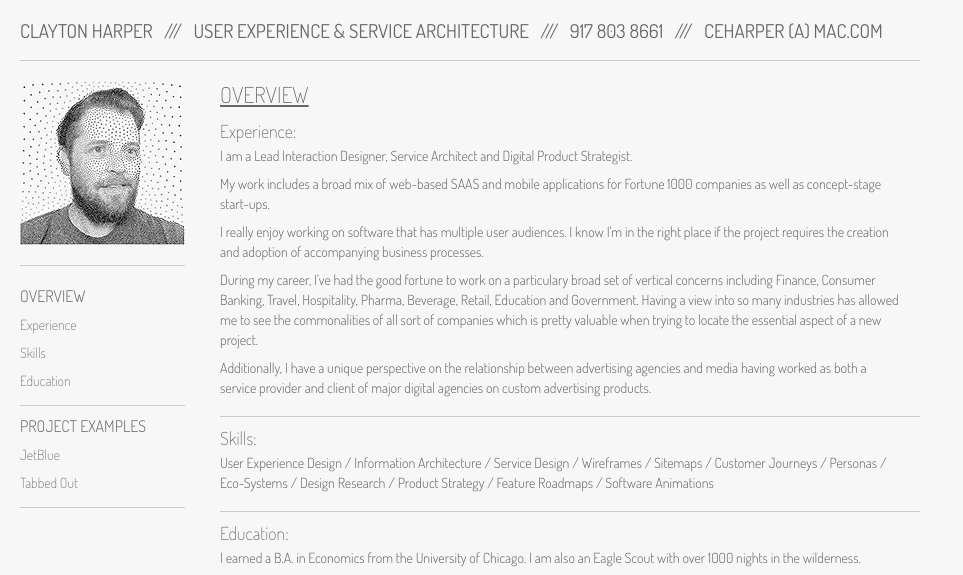
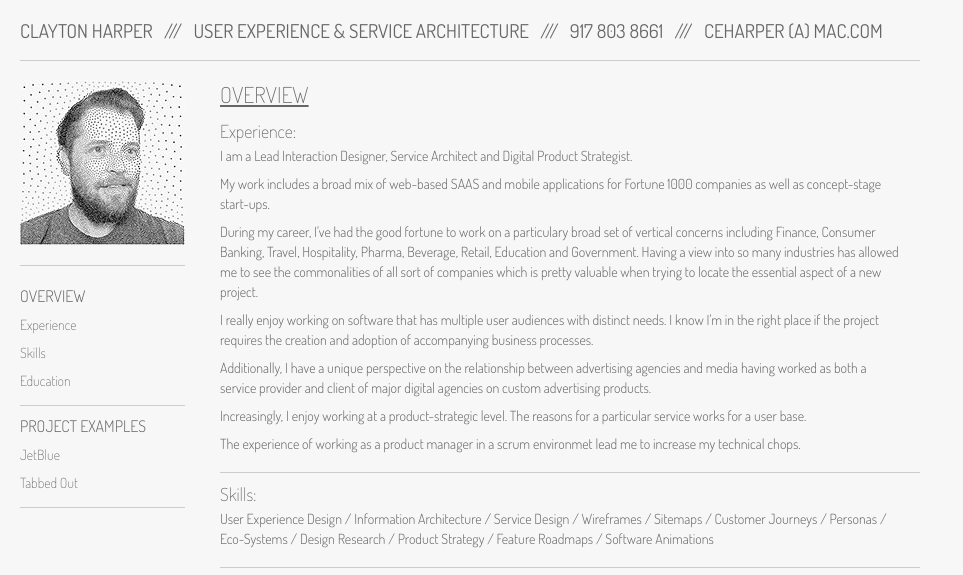
Before and after one commit to therealclay/therealclay.github.io, a plain HTML site: page index.html in a window 1280 px wide. Shown: the top 575 px of the page, without its empty margins (0-963 px from the left). Drawn offline with Linux system fonts and the light colour scheme.

Commit message:
Content Updates

```diff
--- a/index.html
+++ b/index.html
@@ -114,9 +114,11 @@
         <h3>Experience:</h3>
         <p>I am a Lead Interaction Designer, Service Architect and Digital Product Strategist.</p>
         <p>My work includes a broad mix of web-based SAAS and mobile applications for Fortune 1000 companies as well as concept-stage start-ups.</p>
-        <p>I really enjoy working on software that has multiple user audiences. I know I'm in the right place if the project requires the creation and adoption of accompanying business processes.</p>
         <p>During my career, I've had the good fortune to work on a particulary broad set of vertical concerns including Finance, Consumer Banking, Travel, Hospitality, Pharma, Beverage, Retail, Education and Government. Having a view into so many industries has allowed me to see the commonalities of all sort of companies which is pretty valuable when trying to locate the essential aspect of a new project.</p>
+        <p>I really enjoy working on software that has multiple user audiences with distinct needs. I know I'm in the right place if the project requires the creation and adoption of accompanying business processes.</p>
         <p>Additionally, I have a unique perspective on the relationship between advertising agencies and media having worked as both a service provider and client of major digital agencies on custom advertising products.</p>
+        <p>Increasingly, I enjoy working at a product-strategic level. The reasons for a particular service works for a user base.</p>
+        <p>The experience of working as a product manager in a scrum environmet lead me to increase my technical chops.</p>
         </div>
         </section>
 
```
